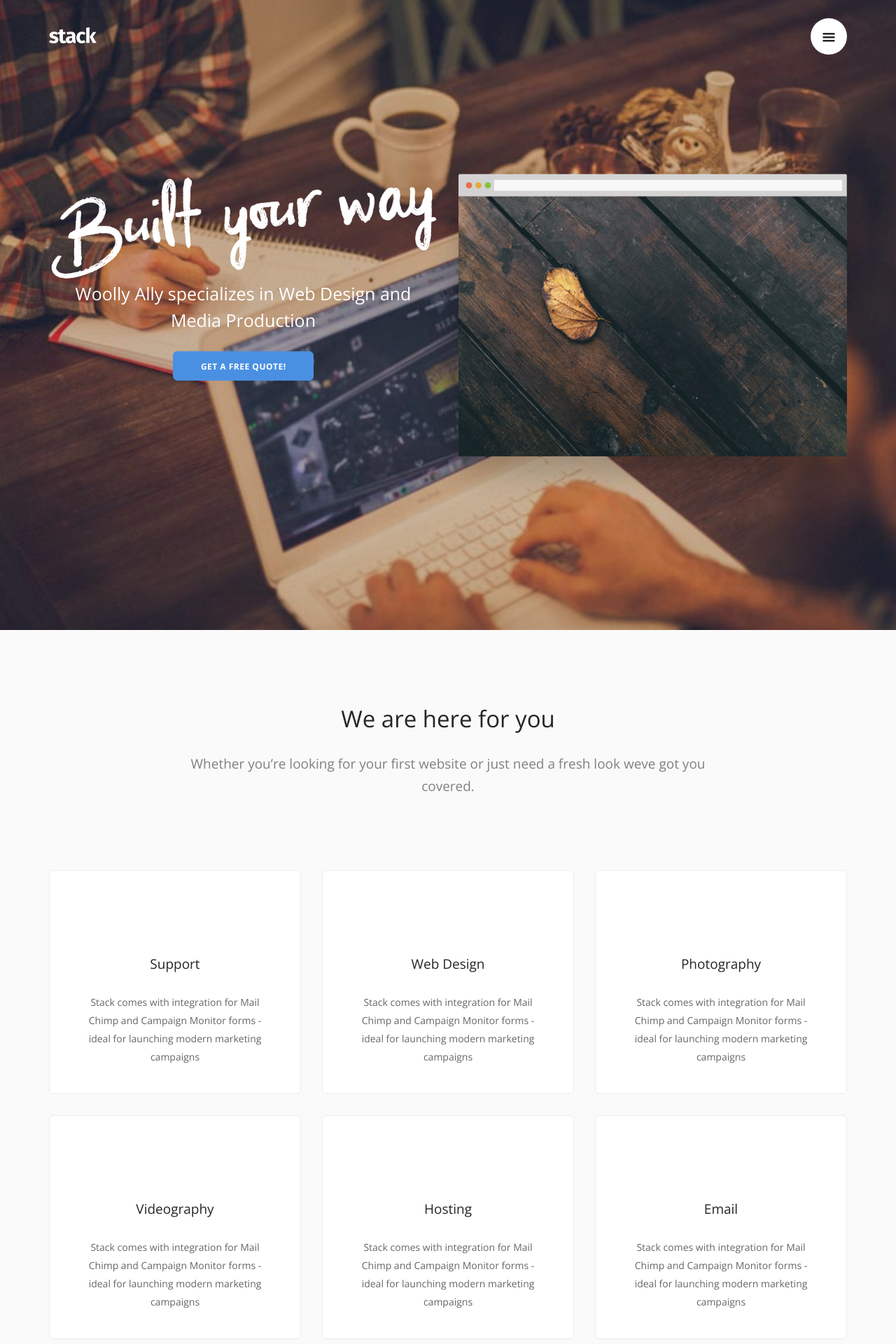
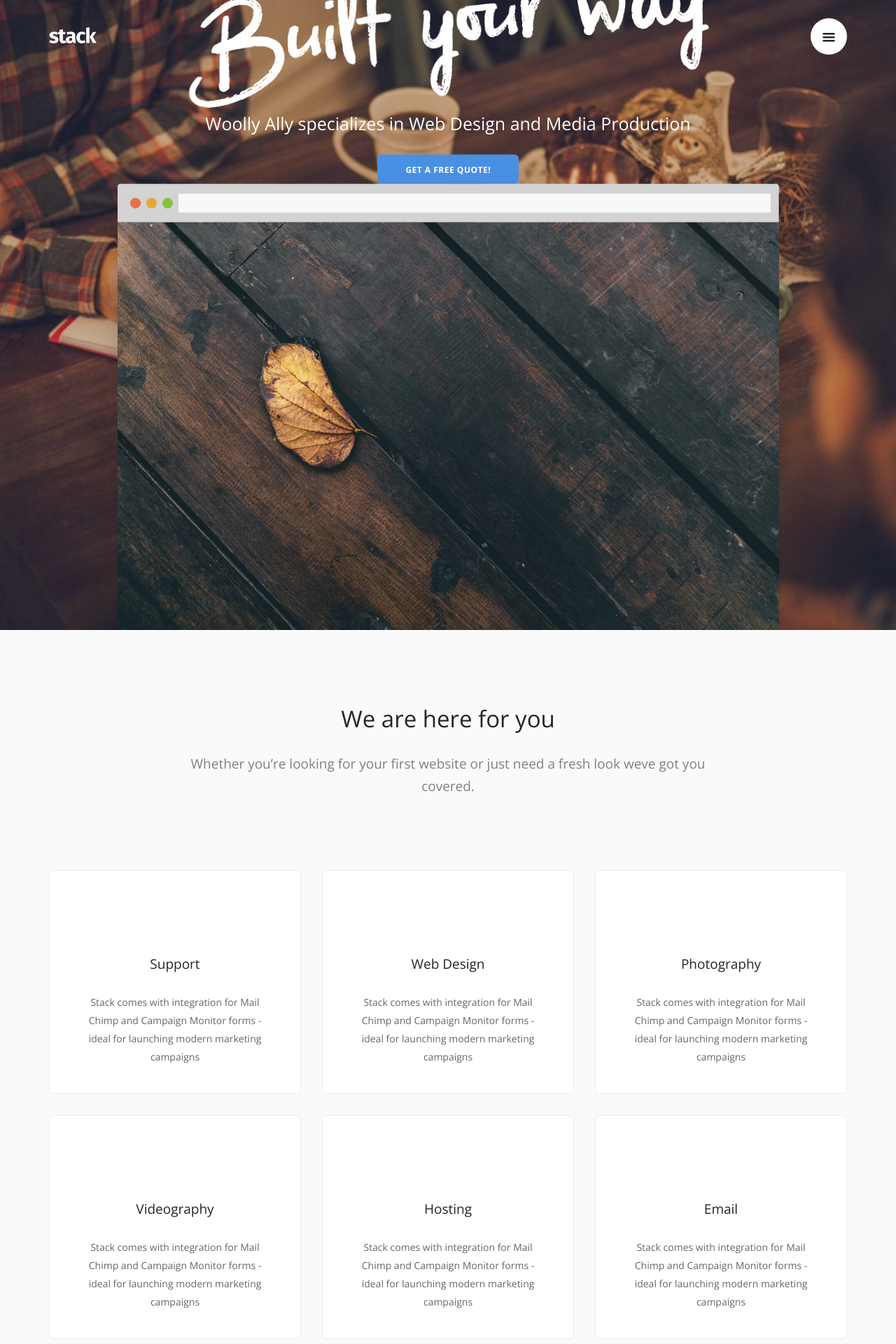
Before and after one commit to WoollyAlly/WoollyAllyTest, a Jekyll site: the page built from index.html, in a window 1280 px wide. Shown: the top 1920 px of the page at 70% size. Built offline with Jekyll 4.4.1, drawn with Linux system fonts in a browser that asks for light colours; some web fonts are replaced.

Commit message:
Updated '_includes/home.html' via CloudCannon

```diff
--- a/_includes/home.html
+++ b/_includes/home.html
@@ -4,25 +4,27 @@
     </div>
     <div class="container pos-vertical-center">
         <div class="row">
-            <div class="col-sm-6">
+            <div class="col-sm-8">
                 <img alt="Image" class="unmarg--bottom animated fadeIn" src="img/headline-1.png" />
-                <h3 class="animated fadeIn">
+                <h3>
                     Woolly Ally specializes in Web Design and Media Production
                 </h3>
-                <a class="btn btn--primary type--uppercase modal-trigger animated bounceInUp" href="#" data-modal-index="1">
+                <a class="btn btn--primary type--uppercase modal-trigger" href="#" data-modal-index="1">
                     <span class="btn__text">
                         Get a Free Quote!
                     </span>
                 </a>
             </div>
-            <div class="col-sm-6 animated slideInRight">
-                <img class="unmarg--bottom box-shadow-wide" alt="Image" src="img/device-4.png" />
-                <div class="bg--dark box-shadow-wide">
-                    <img class="unmarg--bottom" alt="Image" src="img/hero-1.jpg" />
+        </div>
+
+            <div class="row">
+                <div class="col-sm-12 col-md-10 col-md-offset-1">
+                    <img class="unmarg--bottom box-shadow-wide" alt="Image" src="img/device-4.png" />
+                    <div class="bg--dark box-shadow-wide">
+                        <img class="unmarg--bottom" alt="Image" src="img/hero-1.jpg" />
+                    </div>
                 </div>
             </div>
-        </div>
-
         <!--end of row-->
     </div>
     <!--end of container-->
```
